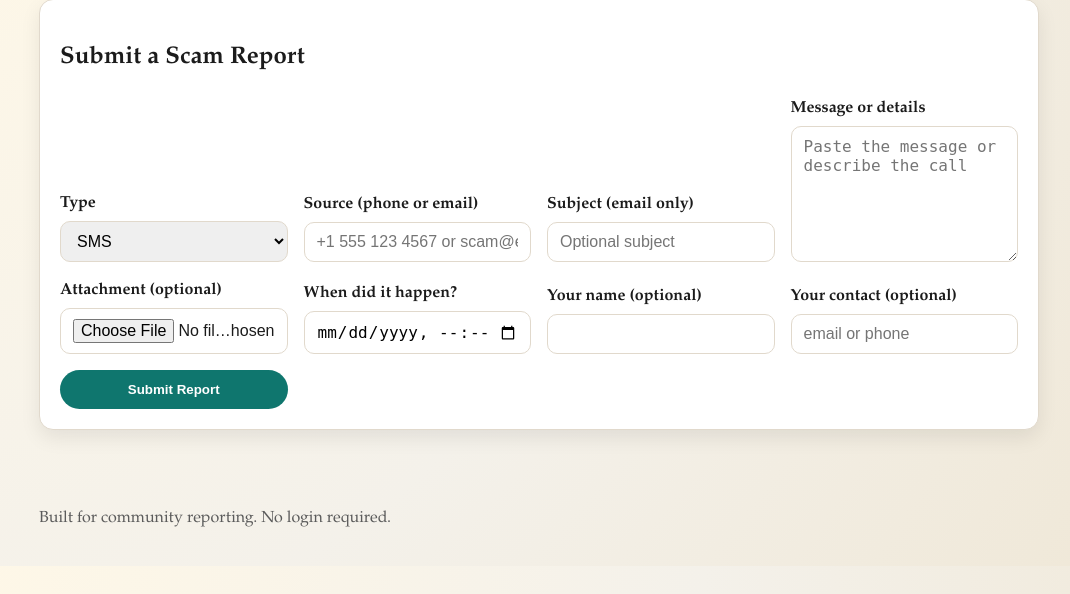
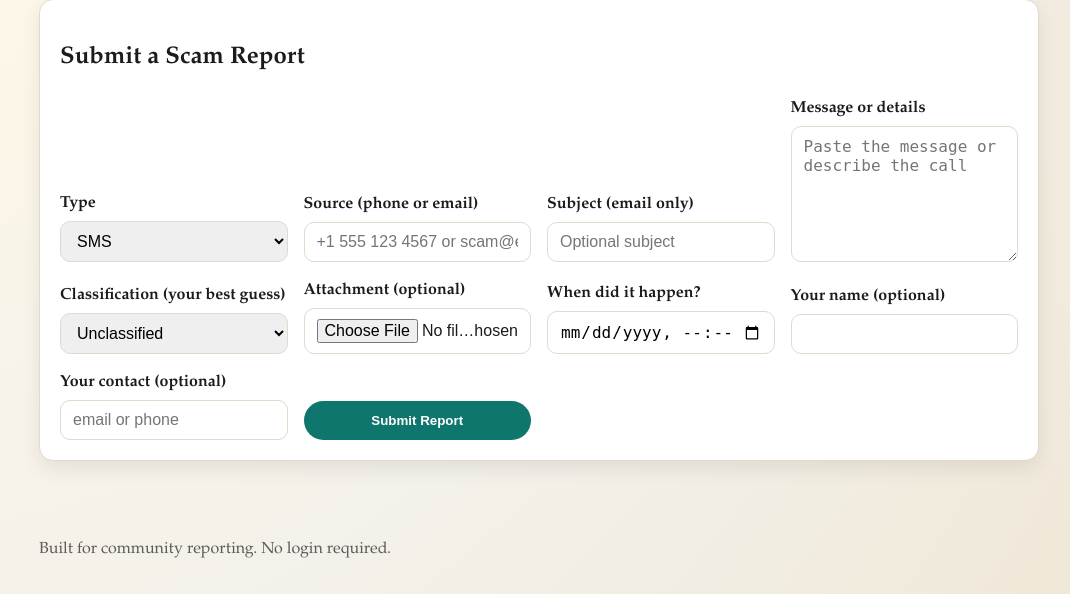
Before and after one commit to ikhtiarsobhan/scamlist, a FastAPI app: page /submit in a window 1280 px wide. Shown: the part 138-732 px from the top of the page, without its empty margins (101-1171 px from the left). Run offline with FastAPI, Linux system fonts and the light colour scheme; parts of the project's set-up code (start-up, migrations or seed data) failed here and were passed over.

Commit message:
Added message clasiffication feature.

```diff
--- a/app/main.py
+++ b/app/main.py
@@ -99,6 +99,7 @@ def submit_report(
     received_at: str = Form(""),
     reporter_name: str = Form(""),
     reporter_contact: str = Form(""),
+    suggested_classification: str = Form("unclassified"),
     attachment: UploadFile | None = File(None),
 ):
     with get_db() as db:
@@ -117,6 +118,8 @@ def submit_report(
             received_at=parsed_received_at,
             reporter_name=reporter_name or None,
             reporter_contact=reporter_contact or None,
+            suggested_classification=suggested_classification,
+            classification=suggested_classification,
         )
 
         db.add(report)
@@ -227,6 +230,7 @@ def admin_action(
     report_id: int = Form(...),
     action: str = Form(...),
     reason: str = Form(""),
+    classification: str = Form("unclassified"),
     admin_user: str = Depends(require_admin),
 ):
     with get_db() as db:
@@ -245,6 +249,10 @@ def admin_action(
             report.flag_reason = None
             report.flagged_on = None
             report.flagged_by = None
+        elif action == "classify":
+            report.classification = classification
+            report.classified_by = admin_user
+            report.classified_on = now
         elif action == "delete":
             report.deleted = True
             report.deleted_on = now
--- a/app/models.py
+++ b/app/models.py
@@ -16,6 +16,11 @@ class Report(Base):
 
     reporter_name = Column(Text)
     reporter_contact = Column(Text)
+
+    suggested_classification = Column(Text, nullable=False, server_default="unclassified")
+    classification = Column(Text, nullable=False, server_default="unclassified")
+    classified_by = Column(Text)
+    classified_on = Column(DateTime(timezone=True))
 
     is_flagged = Column(Boolean, server_default="false", nullable=False)
     flag_reason = Column(Text)
--- a/app/templates/index.html
+++ b/app/templates/index.html
@@ -36,6 +36,7 @@
               <p class="subject">Subject: {{ r.subject }}</p>
             {% endif %}
             <p class="message">{{ r.message_content }}</p>
+            <p class="muted">Classification: {{ r.classification }}</p>
             {% set attachments = attachments_map.get(r.id, []) %}
             {% if attachments %}
               <div class="attachments">
--- a/app/templates/submit.html
+++ b/app/templates/submit.html
@@ -29,6 +29,15 @@
       </label>
 
       <label>
+        Classification (your best guess)
+        <select name="suggested_classification">
+          <option value="unclassified">Unclassified</option>
+          <option value="spam">Spam (unwanted/unsolicited)</option>
+          <option value="scam">Scam (tries to lure illegal activity)</option>
+        </select>
+      </label>
+
+      <label>
         Attachment (optional)
         <input type="file" name="attachment" />
       </label>
```
Also changed, not shown: app/templates/admin.html (+11 -0 lines), render.yaml (added, +14 -0 lines), 1 other file.
